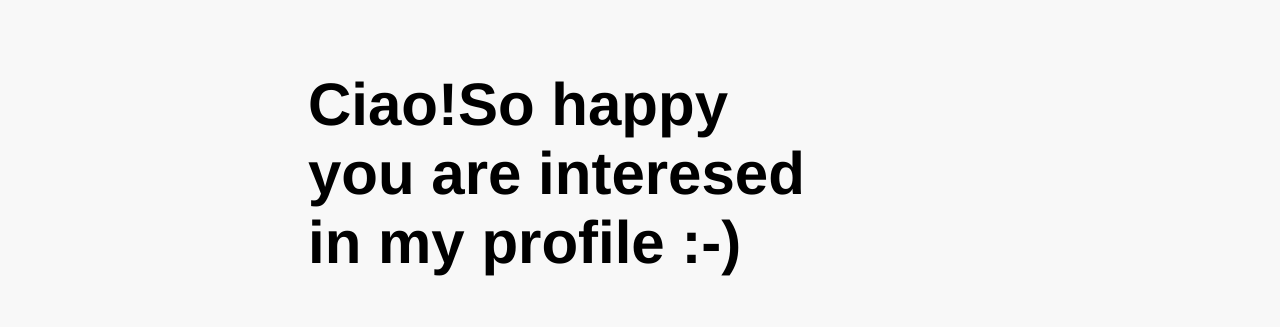
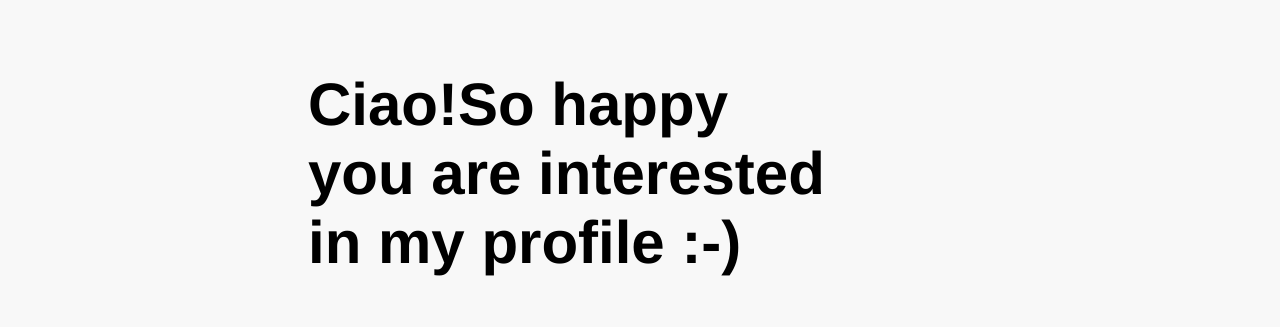
Before and after one commit to Domenica81/Domenica81.github.io, a plain HTML site: page index.html in a window 1280 px wide. Shown: the part 188-515 px from the top of the page. Drawn offline with Linux system fonts and the light colour scheme.

Commit message:
Update index.html

```diff
--- a/index.html
+++ b/index.html
@@ -22,7 +22,7 @@
   <main>
    <section class="margin-section">
     <article class="hero-text">
-      <h2>Ciao!So happy <br>you are interesed<br>in my profile<strong> :-)<strong></h2>
+      <h2>Ciao!So happy <br>you are interested<br>in my profile<strong> :-)<strong></h2>
     </article>
 
     <article class="chi-sono">
```
